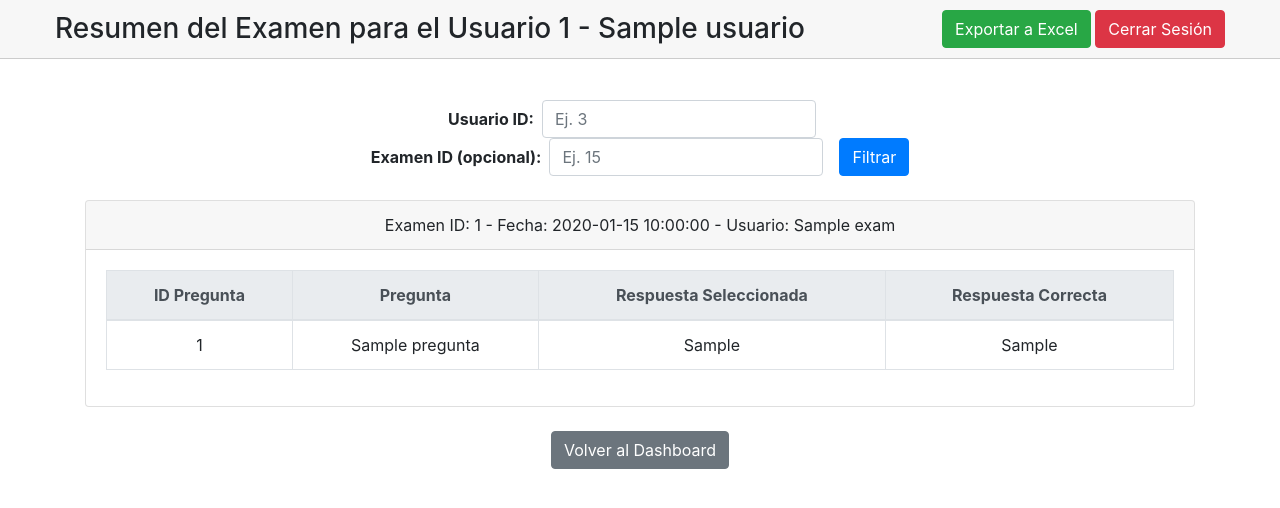
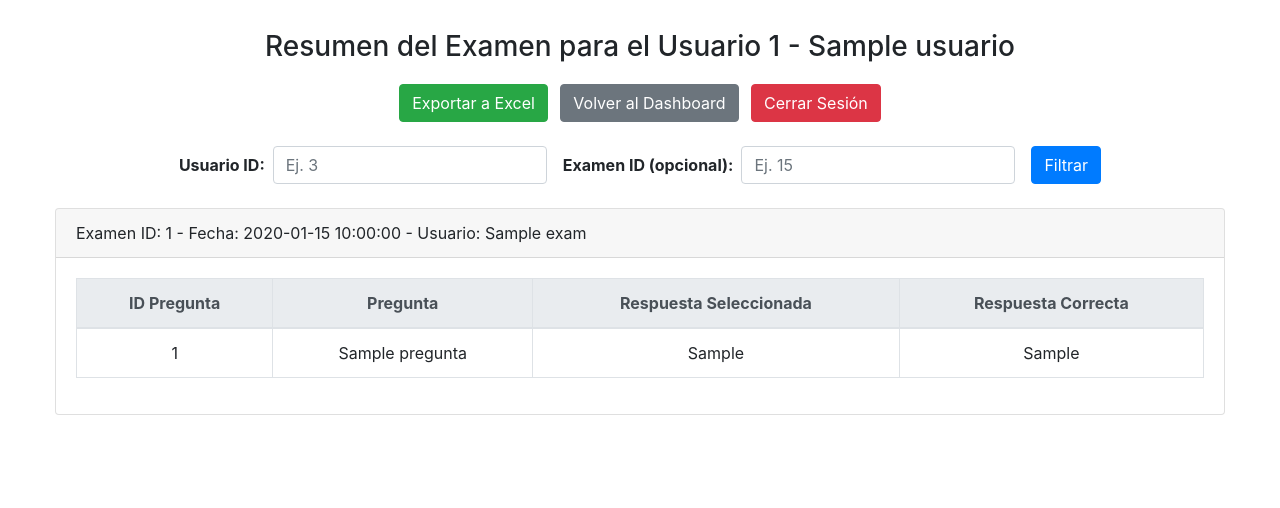
Before and after one commit to edihiho/examenes_app, a Flask app: template templates/admin_resumen_examen.html in a window 1280 px wide. Shown: the top 508 px of the page. Run offline with Flask 3, Linux system fonts and the light colour scheme; the template is opened without the code that fills it: most values are stand-ins (such as "Sample title", 1, 10 or a date in 2020); some libraries are stand-ins or nearby versions.

Commit message:
Add files via upload

```diff
--- a/templates/admin_resumen_examen.html
+++ b/templates/admin_resumen_examen.html
@@ -7,44 +7,33 @@
     <!-- Bootstrap CSS -->
     <link rel="stylesheet" href="https://stackpath.bootstrapcdn.com/bootstrap/4.3.1/css/bootstrap.min.css">
     <style>
-      /* Header fijo */
-      .fixed-header {
-        position: fixed;
-        top: 0;
-        left: 0;
-        width: 100%;
-        background-color: #f7f7f7;
-        z-index: 1000;
-        border-bottom: 1px solid #ccc;
-        padding: 10px 0;
+      /* Centrado general y márgenes */
+      .content-wrapper {
+        margin: 30px auto;
+        max-width: 1200px;
       }
-      .fixed-header .header-content {
-        max-width: 1200px;
-        margin: 0 auto;
-        padding: 0 15px;
-        display: flex;
-        align-items: center;
-        justify-content: space-between;
+      /* Encabezado centrado */
+      .page-header {
+        text-align: center;
+        margin-bottom: 20px;
       }
-      /* Margen superior para el contenido para que no se oculte detrás del header */
-      .content-wrapper {
-        margin-top: 100px;
-      }
-      /* Centrar contenido de las tarjetas */
-      .card-header, .card-body, .table {
+      /* Estilos para la tabla */
+      .table thead th, .table tbody td {
+        vertical-align: middle;
         text-align: center;
       }
-      .table thead th {
+      /* Estilos para los botones de acción */
+      .action-buttons {
         text-align: center;
+        margin-bottom: 20px;
       }
     </style>
   </head>
   <body>
-    <!-- Header fijo con título y botones -->
-    <div class="fixed-header">
-      <div class="header-content">
-        <div>
-          <h3 class="mb-0">
+    <div class="container content-wrapper">
+      <!-- Encabezado con el título que muestra el ID y el nombre o correo del usuario -->
+      <div class="page-header">
+        <h3>
           Resumen del Examen para el Usuario {{ usuario.id }} -
           {% if usuario.nombre %}
             {{ usuario.nombre }}
@@ -55,19 +44,22 @@
           {% endif %}
         </h3>
       </div>
-        <div>
-          <a href="{{ url_for('exportar_excel_resumen') }}" class="btn btn-success">Exportar a Excel</a>
-          <a href="{{ url_for('logout') }}" class="btn btn-danger" onclick="return confirm('¿Está seguro de cerrar sesión?');">Cerrar Sesión</a>
-        </div>
-      </div>
+
+      <!-- Botones de acción (Exportar y Volver al Dashboard) -->
+      <div class="action-buttons mb-4">
+        <a href="{{ url_for('exportar_excel_resumen') }}" class="btn btn-success mr-2">
+          Exportar a Excel
+        </a>
+        <a href="{{ url_for('admin_dashboard') }}" class="btn btn-secondary mr-2">
+          Volver al Dashboard
+        </a>
+        <a href="{{ url_for('logout') }}" class="btn btn-danger" onclick="return confirm('¿Está seguro de cerrar sesión?');">
+          Cerrar Sesión
+        </a>
       </div>
 
-    <!-- Contenido principal -->
-    <div class="container content-wrapper">
-      <!-- Formulario para filtrar -->
-      <div class="row justify-content-center mb-4">
-        <div class="col-md-8">
-          <form method="get" action="{{ url_for('resumen_examen_usuario') }}" class="form-inline justify-content-center">
+      <!-- Formulario de filtro -->
+      <form method="get" action="{{ url_for('resumen_examen_usuario') }}" class="form-inline justify-content-center mb-4">
         <div class="form-group mr-3">
           <label for="usuario_id" class="mr-2 font-weight-bold">Usuario ID:</label>
           <input type="number" name="usuario_id" id="usuario_id" class="form-control" placeholder="Ej. 3" required>
@@ -78,10 +70,8 @@
         </div>
         <button type="submit" class="btn btn-primary">Filtrar</button>
       </form>
-        </div>
-      </div>
 
-      <!-- Resultados -->
+      <!-- Resultados del resumen -->
       {% if resumen %}
         {% for exam in resumen %}
           <div class="card mb-4">
@@ -93,7 +83,7 @@
             </div>
             <div class="card-body">
               <div class="table-responsive">
-                <table class="table table-bordered mx-auto">
+                <table class="table table-bordered">
                   <thead class="thead-light">
                     <tr>
                       <th>ID Pregunta</th>
@@ -120,11 +110,6 @@
       {% else %}
         <p class="text-center text-muted">No se encontraron datos para el resumen.</p>
       {% endif %}
-
-      <!-- Botón para volver al Dashboard -->
-      <div class="text-center mt-4">
-        <a href="{{ url_for('admin_dashboard') }}" class="btn btn-secondary">Volver al Dashboard</a>
-      </div>
     </div>
 
     <!-- Inclusión de jQuery, Popper.js y Bootstrap JS -->
```
Lines whose indentation alone changed are shown as unchanged.
